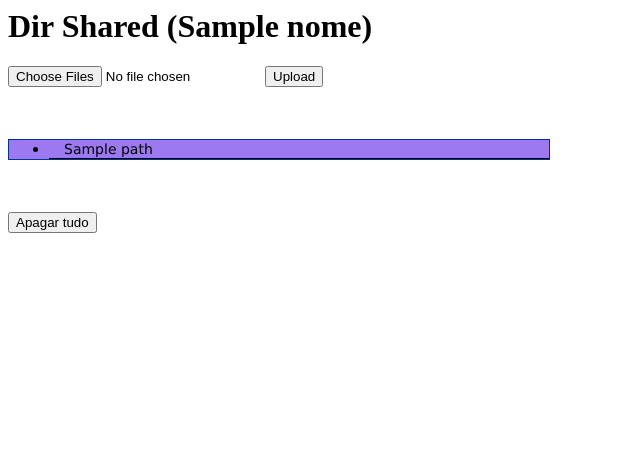
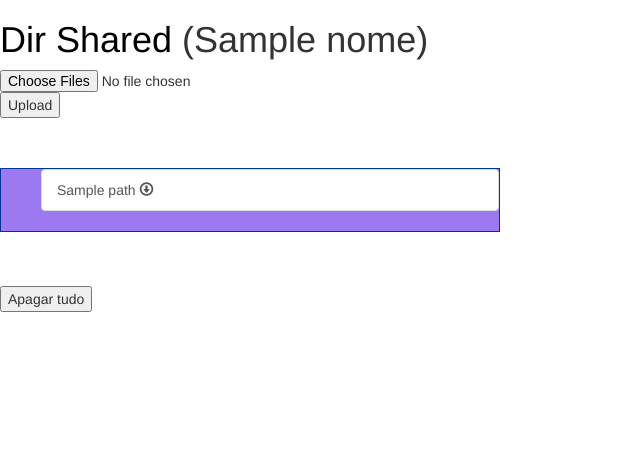
Before and after one commit to jpdik/DirShared, a Flask app: template templates/arquivos.html in a window 1280 px wide. Shown: the top 451 px of the page, without its empty margins (0-640 px from the left). Run offline with Flask 2, Linux system fonts and the light colour scheme; the template is opened without the code that fills it: most values are stand-ins (such as "Sample title", 1, 10 or a date in 2020); some libraries are stand-ins or nearby versions.

Commit message:
att visual

```diff
--- a/templates/arquivos.html
+++ b/templates/arquivos.html
@@ -1,5 +1,6 @@
 <html>
 	<head>
+		<link rel="stylesheet" href="https://maxcdn.bootstrapcdn.com/bootstrap/3.3.7/css/bootstrap.min.css" integrity="sha384-BVYiiSIFeK1dGmJRAkycuHAHRg32OmUcww7on3RYdg4Va+PmSTsz/K68vbdEjh4u" crossorigin="anonymous">
 		<link rel="stylesheet" type="text/css" href="https://rawgit.com/jpdik/DirShared/master/templates/estilo.css" />
 		<meta http-equiv="Content-Type" content="text/html;charset=UTF-8" />
 		<title>Dir Shared ({{ nome }})</title>
@@ -17,9 +18,14 @@
 	<form method="post" action={{ nome }}/download>
 		<br /><br />
 		<ul id="arquivos">
-		{% for i in arquivos %}
-		  	<li><a href="{{ nome }}/{{ i['path'].split('/')[-1] }}">{{ i['path'].split('/')[-1] }}</a></li>
-		{% endfor %}
+			<div class="list-group">
+			{% for i in arquivos %}
+				<button type="button" class="list-group-item" onclick="window.location.href='/{{ nome }}/{{ i['path'].split('/')[-1] }}'">
+			  		{{ i['path'].split('/')[-1] }}
+			  	<span class="glyphicon glyphicon-download" aria-hidden="true"></span>
+			 	</button>
+			{% endfor %}
+			</div>
 		</ul>
 		<br /><br />
 	</form>
--- a/templates/script.js
+++ b/templates/script.js
@@ -68,7 +68,8 @@ $(document).ready(function(){
 			      	var resp = JSON.parse(e);
 			       	$('#arquivos').html('');
 				   	for(var i in resp['arquivos'])
-				   		$('#arquivos').append('<li><a href=\"'+resp['caminhos'][i]+'\">'+resp['arquivos'][i]+'</a></li>');
+				   	$('#arquivos').append('<button type="button" class="list-group-item" onclick="window.location.href='+resp['caminhos'][i]+'">'+
+			  		resp['arquivos'][i]+'<span class="glyphicon glyphicon-download" aria-hidden="true"></span></button>');
 				},
 				error: function (e) {
 				    alert('Ocorreu um erro ao carregar os arquivos. A pagina será recarregada.');
```
